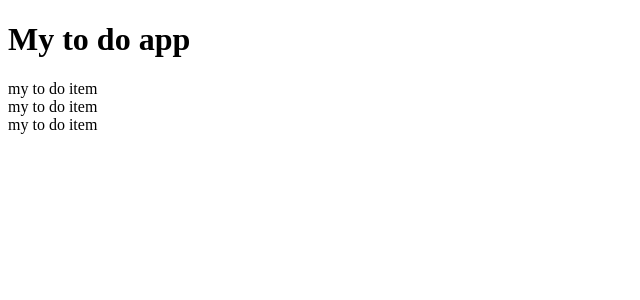
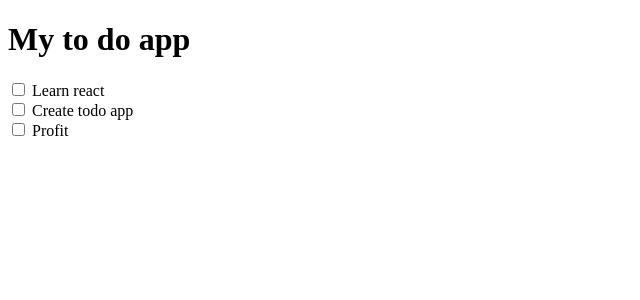
Before and after one commit to rinatsharifullin/To-Do-App-3, a React (Vite) app: page / in a window 1280 px wide. Shown: the top 300 px of the page, without its empty margins (0-640 px from the left). Built offline with nearby package versions, Linux system fonts and the light colour scheme.

Commit message:
return-updated

```diff
--- a/src/TodoItem.js
+++ b/src/TodoItem.js
@@ -14,7 +14,10 @@ const TodoItem = ({id, labelName}) => {
   //     React.createElement('br', {}),
   // ])
 
-  return <div className="todo-item">my to do item</div>
+  return (<div className="todo-item">
+    <input type="checkbox" id={id} />
+    <label htmlFor={id} >{labelName}</label>
+  </div>)
 }
 
 export default TodoItem;
```
